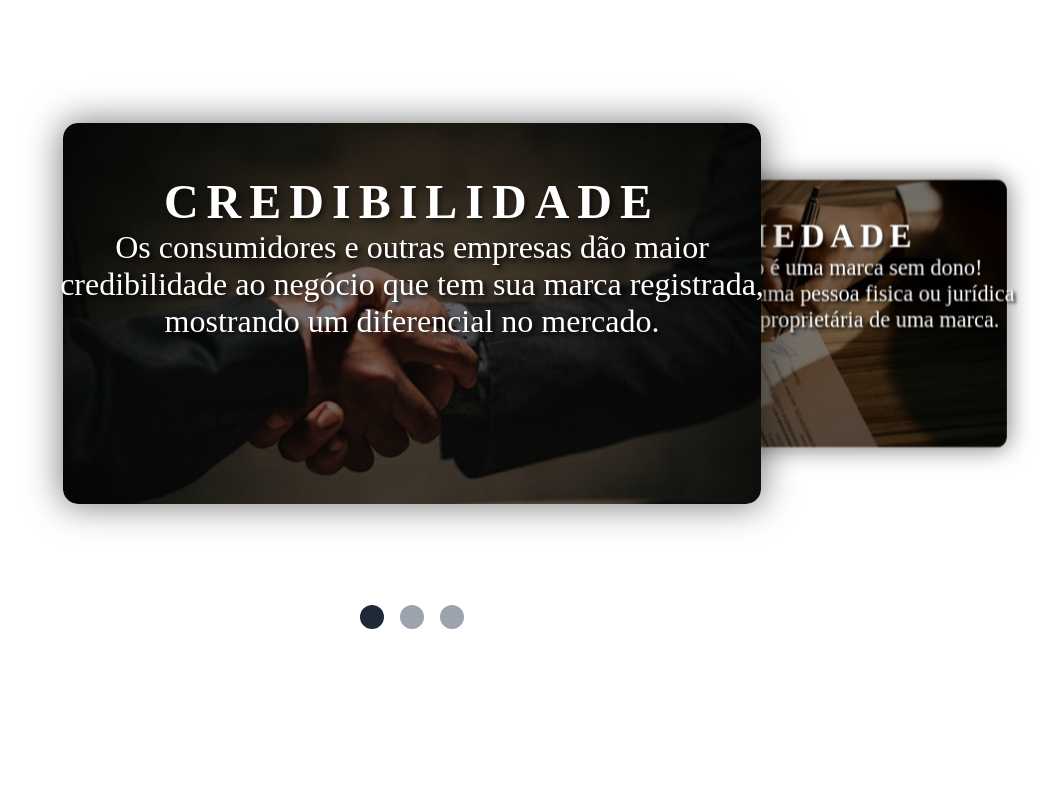
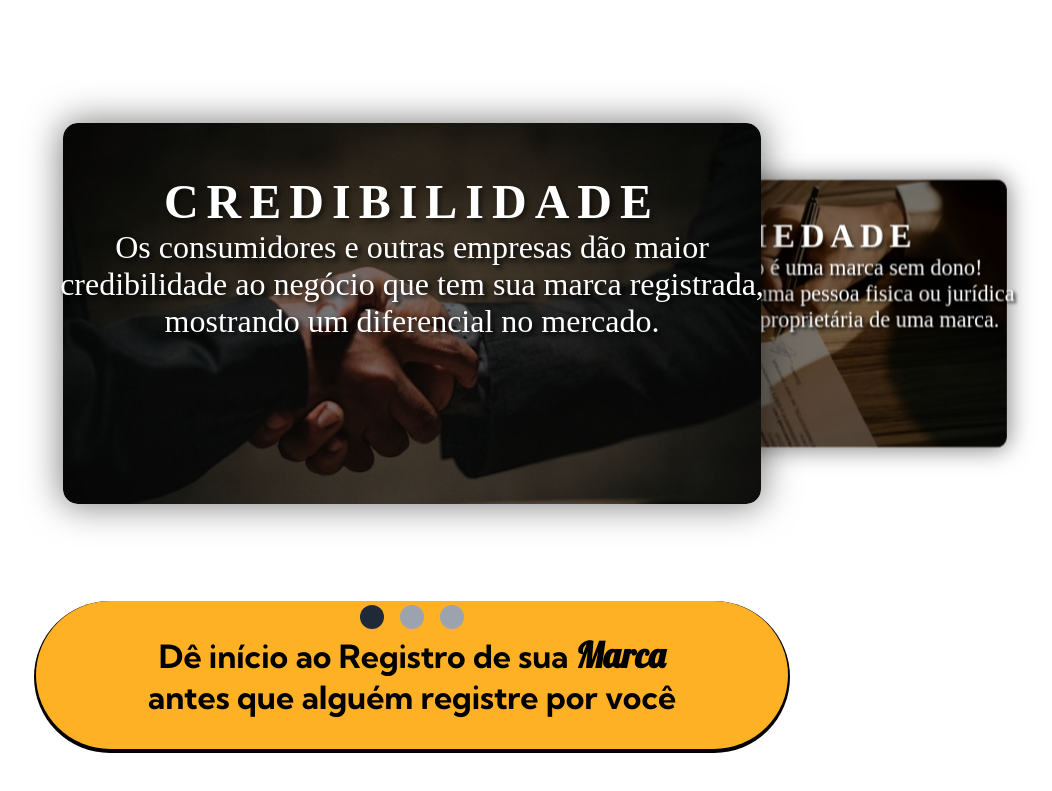
Before and after one commit to brenooduarte/site-magnus, a React (Vite) app: page / in a window 1280 px wide. Shown: the part 994-1785 px from the top of the page, without its empty margins (228-1280 px from the left). Before the commit the page ends 1623 px from the top, so only its background shows below. Built offline with nearby package versions, Linux system fonts and the light colour scheme; the HTML template or start-up script is replaced by a standard one.

Commit message:
feat: create button

```diff
--- /dev/null
+++ b/src/components/Button/index.jsx
@@ -0,0 +1,5 @@
+const Button = ({ className, content }) => {
+  return <button className={className}>{content}</button>;
+};
+
+export default Button;
--- a/src/pages/Home/index.jsx
+++ b/src/pages/Home/index.jsx
@@ -1,11 +1,25 @@
+import "./styles.scss";
 import Initial from "../../components/sections/Initial/index.jsx";
 import Benefits from "../../components/sections/Benefits/index.jsx";
+import Button from "../../components/Button/index.jsx";
 
 const Home = () => {
   return (
     <>
       <Initial />
       <Benefits />
+      <div className="button-container">
+        <Button
+          className="button-message"
+          content={
+            <>
+              Dê início ao Registro de sua{" "}
+              <span className="highlighted-text">Marca</span> <br />
+              antes que alguém registre por você
+            </>
+          }
+        />
+      </div>
     </>
   );
 };
--- a/src/pages/Home/styles.scss
+++ b/src/pages/Home/styles.scss
@@ -0,0 +1,33 @@
+@import "/src/global.scss";
+
+.button-container {
+  display: flex;
+  justify-content: center;
+}
+
+.button-message {
+  border: none;
+  border-radius: 20rem;
+  margin: 3rem 0;
+  padding: 2rem 7rem;
+  background-color: $color-yellow;
+  box-shadow: $color-black 0px 2px 0px 2px;
+  color: $color-black;
+
+  font-size: 2rem;
+  font-family: "Kumbh Sans";
+  font-weight: 700;
+  transition: box-shadow ease-in-out 0.2s;
+  transition: background-color ease-in-out 0.2s;
+}
+
+.button-message .highlighted-text {
+  font-size: 2.2rem;
+  font-weight: 600;
+}
+
+.button-message:hover {
+  color: white;
+  background-color: $color-black;
+  box-shadow: $color-yellow 0px 2px 0px 2px;
+}
```
